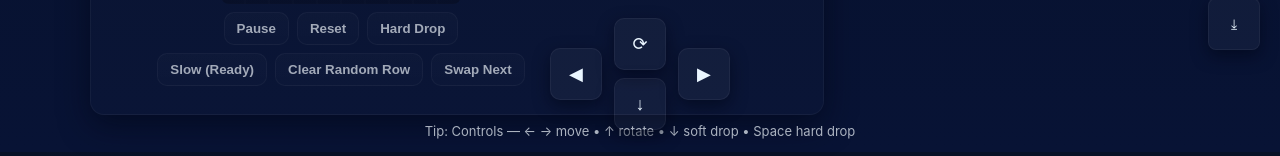
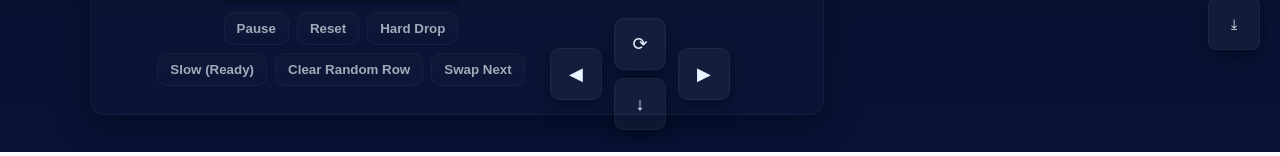
Before and after one commit to Weileill/tetris, a React (Vite) app in the folder client/: page / in a window 1280 px wide. Shown: the part 648-804 px from the top of the page. Built offline with nearby package versions, Linux system fonts and the light colour scheme; no server answers.

Commit message:
footerdeleted

```diff
--- a/client/src/App.jsx
+++ b/client/src/App.jsx
@@ -38,9 +38,7 @@ export default function App() {
           </aside>
         </div>
 
-        <footer className="footer-note">
-          Tip: Controls — ← → move • ↑ rotate • ↓ soft drop • Space hard drop
-        </footer>
+
       </main>
     </div>
   )
--- a/client/src/styles.css
+++ b/client/src/styles.css
@@ -154,13 +154,7 @@ canvas{
 }
 .leaderboard li strong{ color: #fff; }
 
-/* small footer */
-.footer-note{
-  margin-top:14px;
-  text-align:center;
-  color:var(--muted);
-  font-size:13px;
-}
+
 
 /* responsive */
 @media (max-width: 900px){
@@ -231,28 +225,7 @@ canvas{
   }
 }
 
-/* 2) footer/tip 文字不要攔截觸控（如果你需要它可以被點，請小心使用） */
-.footer-note,
-.tip,
-.tips {
-  position: relative;   /* 不要 fixed 底部，改為頁面流內元素（若你想 fixed，見下一段） */
-  z-index: 5;           /* 低於控制鍵 */
-  pointer-events: none; /* 不會攔截點擊事件 -> 觸控會穿透到下層 */
-  margin: 8px 0 0 0;
-  color: rgba(226,232,240,0.75);
-}
 
-/* 3) 若你真的要讓 tip fixed 在底部，可把它提高 (上移) 並降低攔截能力 */
-.tip-fixed { /* 例：<div class="tip-fixed">Tip...</div> */
-  position: fixed;
-  left: 0;
-  right: 0;
-  bottom: calc(100px + env(safe-area-inset-bottom)); /* 上移，讓開出空間 */
-  z-index: 10;
-  pointer-events: none; /* 仍使其不攔截事件 */
-  text-align: center;
-  padding: 6px 12px;
-}
 
 /* 4) 行動控制鍵：固定在視窗底部且層級高、可接受觸控 */
 .mobile-controls {
```
